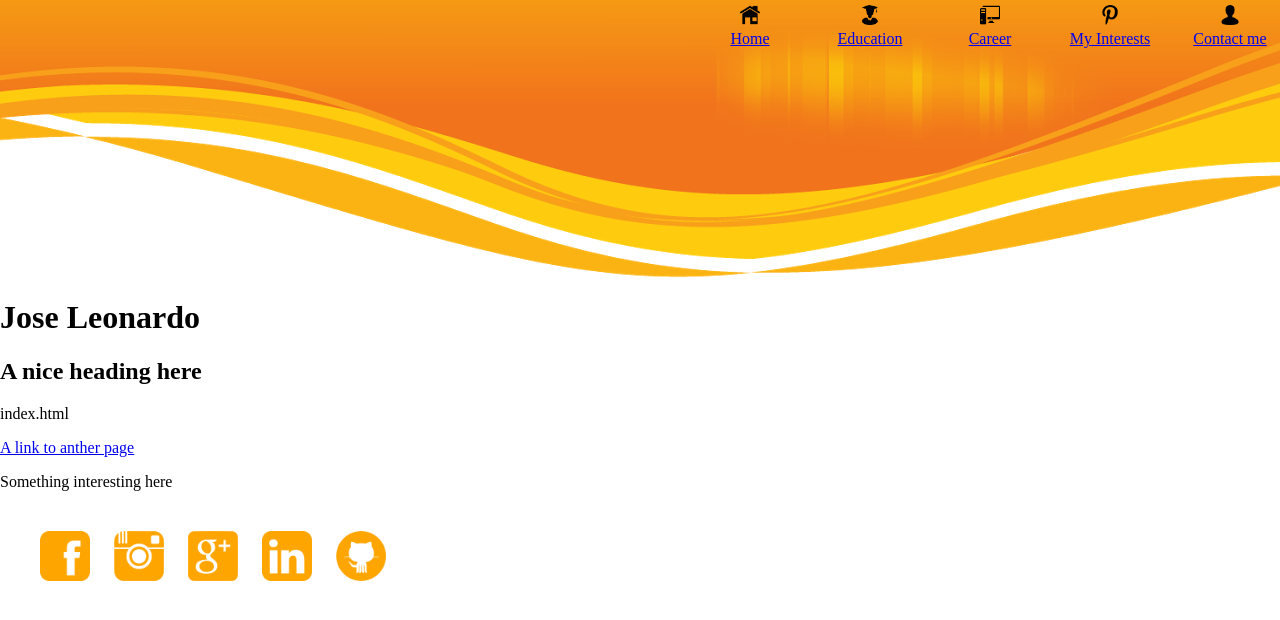
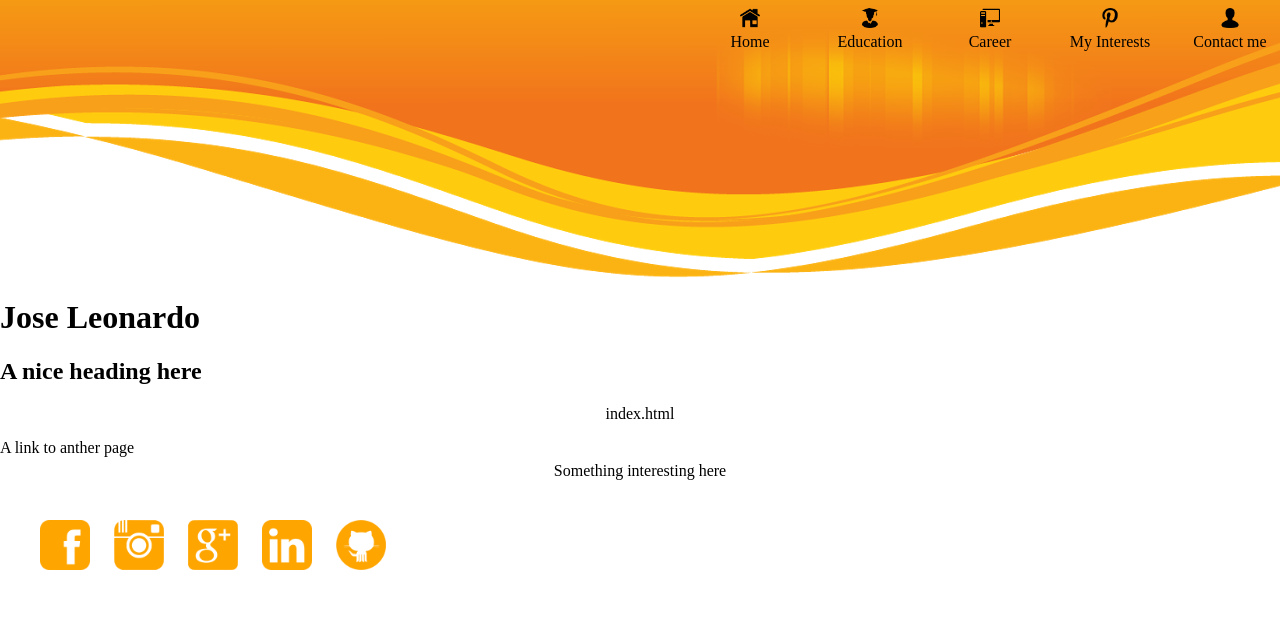
Before and after one commit to jlrods/jlrods.github.io, a plain HTML site: page index.html in a window 1280 px wide. Drawn offline with nearby package versions, Linux system fonts and the light colour scheme.

Commit message:
Style Menu Hove and add stylesheet for menu items

```diff
--- a/StyleSheet_Main.css
+++ b/StyleSheet_Main.css
@@ -24,22 +24,6 @@ header {
     top: 0;
 }
 
-.subMenu {
-    margin-left: 20px;
-    float: left;
-    width: 100px;
-    height:45px;
-}
-
-    .subMenu:hover {
-        background-color:#ccccb3;
-        text-decoration-color: white;
-    }
-
-.menuIcon {
-    height:10px;
-    width:10px;
-}
 
 .social-networks {
     padding:10px;
--- /dev/null
+++ b/StyleSheet_MenuItem.css
@@ -0,0 +1,45 @@
+body {
+}
+
+a {
+    text-decoration:none;
+    color:black
+}
+
+p {
+    margin-top:5px;
+    text-align:center;
+}
+.subMenu {
+    margin-left: 20px;
+    float: left;
+    width: 100px;
+    height:45px;
+    padding-bottom:5px;
+}
+
+    .subMenu:hover {
+        background-color:#ffffff;
+        color: white;
+        border-radius:5px;
+    }
+        .subMenu:hover .subMenuLine {
+            background-color:#e65c00;
+            border-top-left-radius:25px;
+            border-top-right-radius:25px;
+        }
+        .subMenu:hover a {
+            color:#e65c00;
+            font-weight:bold;
+        }
+.subMenuLine {
+    height:5px;
+}
+
+.menuIcon {
+    padding-top:3px;
+    height:20px;
+    width:20px;
+    margin:auto;
+    display:block;
+}
--- a/index.html
+++ b/index.html
@@ -14,7 +14,7 @@
         <h1>{{text}}</h1>
         <div class="menu">
             <div ng-repeat="submenu in subMenus">
-                <menu-item class="subMenu" item="submenu"></menu-item>
+                <menu-item  item="submenu"></menu-item>
             </div>
         </div>
 
--- a/menuItem.html
+++ b/menuItem.html
@@ -2,16 +2,16 @@
 <html>
 <head>
     <title></title>
+    <link rel="stylesheet" type="text/css" href="StyleSheet_MenuItem.css"/>
 	<meta charset="utf-8" />
 </head>
 <body>
-    <div>
+    <div class="subMenu">
         <a href="{{item.templateUrl}}">
-            <div style="height:5px"></div>
-            <img class="menuIcon" ng-src="{{item.icon}}" style="height:20px;width:20px;margin:auto;display:block" />
-            <p style="margin-top:5px;text-align:center">{{item.title}}</p>
+            <div class="subMenuLine"></div>
+            <img class="menuIcon" ng-src="{{item.icon}}"/>
+            <p>{{item.title}}</p>
         </a>
-
     </div>
 </body>
 </html>
```
